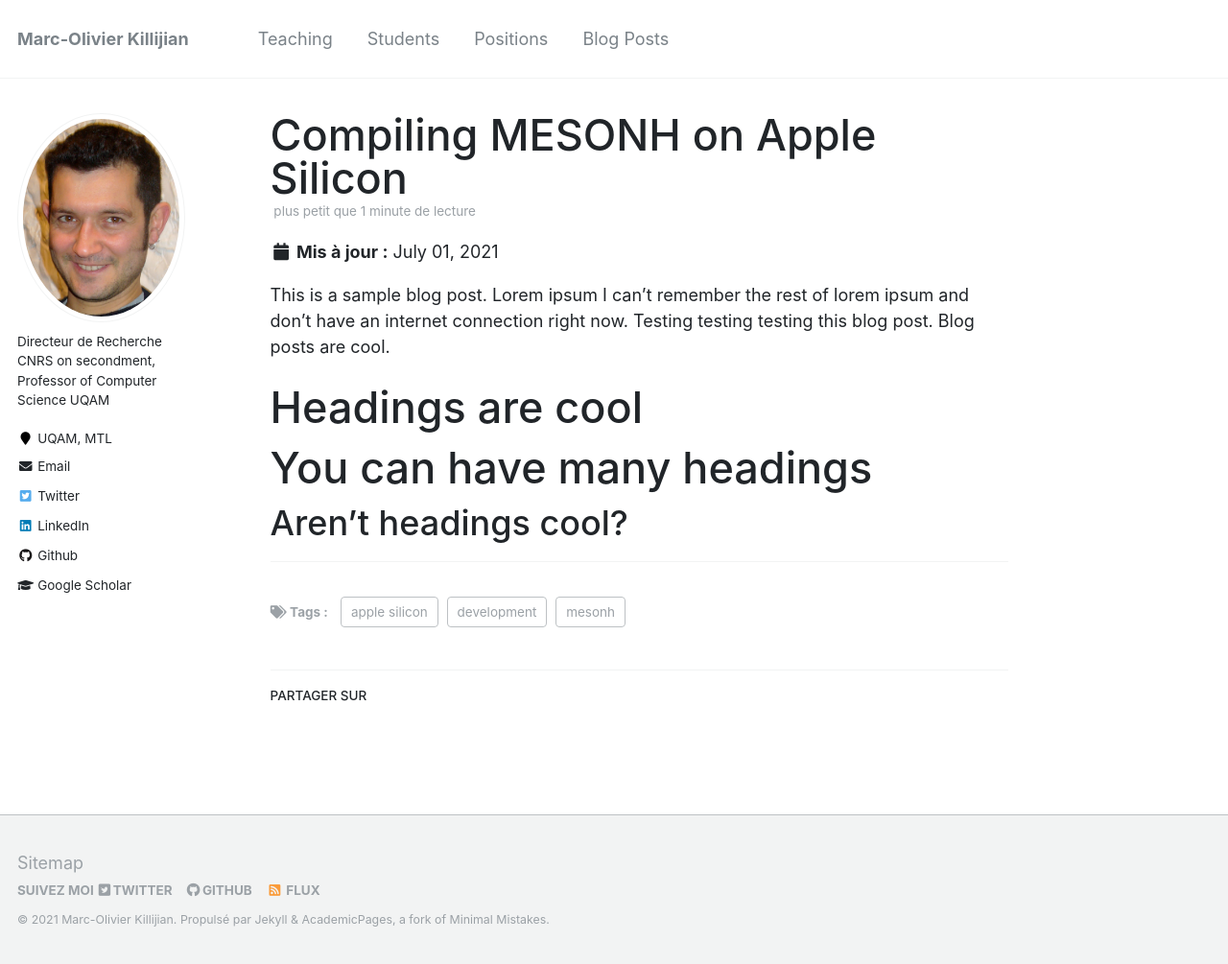
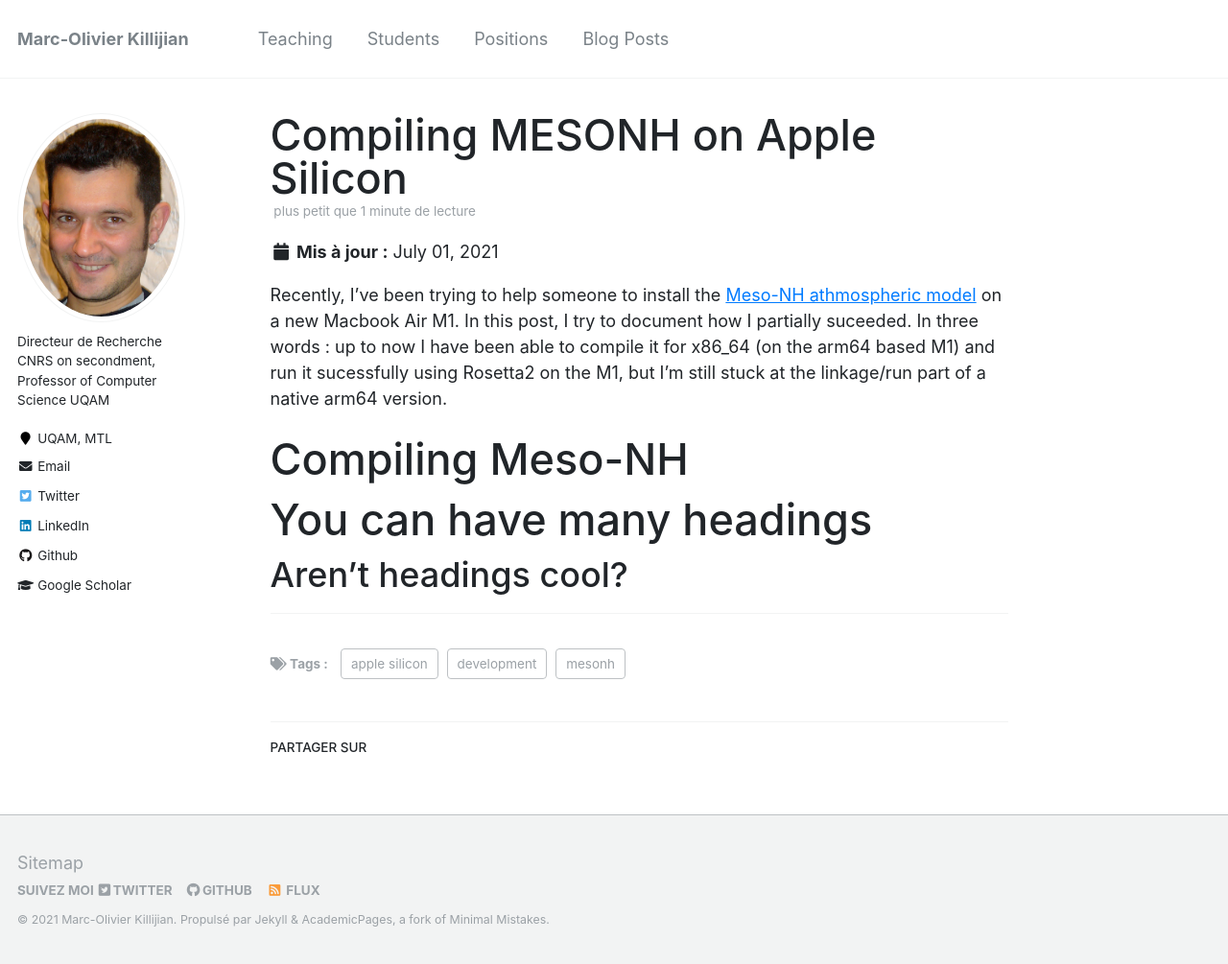
Before and after one commit to Kirija/kirija.github.io, a Jekyll site: the page built from _posts/2021-07-02-blog-post-1.md, in a window 1280 px wide and 1005 px high. Shown: the whole window at 96% size. Built offline with Jekyll 4.4.1, drawn with Linux system fonts in a browser that asks for light colours.

Commit message:
wrinting my post

```diff
--- a/_posts/2021-07-02-blog-post-1.md
+++ b/_posts/2021-07-02-blog-post-1.md
@@ -7,10 +7,13 @@ tags:
   - apple silicon
 ---
 
-This is a sample blog post. Lorem ipsum I can't remember the rest of lorem ipsum and don't have an internet connection right now. Testing testing testing this blog post. Blog posts are cool.
+Recently, I've been trying to help someone to install the [Meso-NH athmospheric model](http://mesonh.aero.obs-mip.fr/) on a new Macbook Air M1. In this post, I try to document how I partially suceeded.
+In three words : up to now I have been able to compile it for x86_64 (on the arm64 based M1) and run it sucessfully using Rosetta2 on the M1, but I'm still stuck at the linkage/run part of a native arm64 version.
 
-Headings are cool
+Compiling Meso-NH
 ======
+
+
 
 You can have many headings
 ======
```
